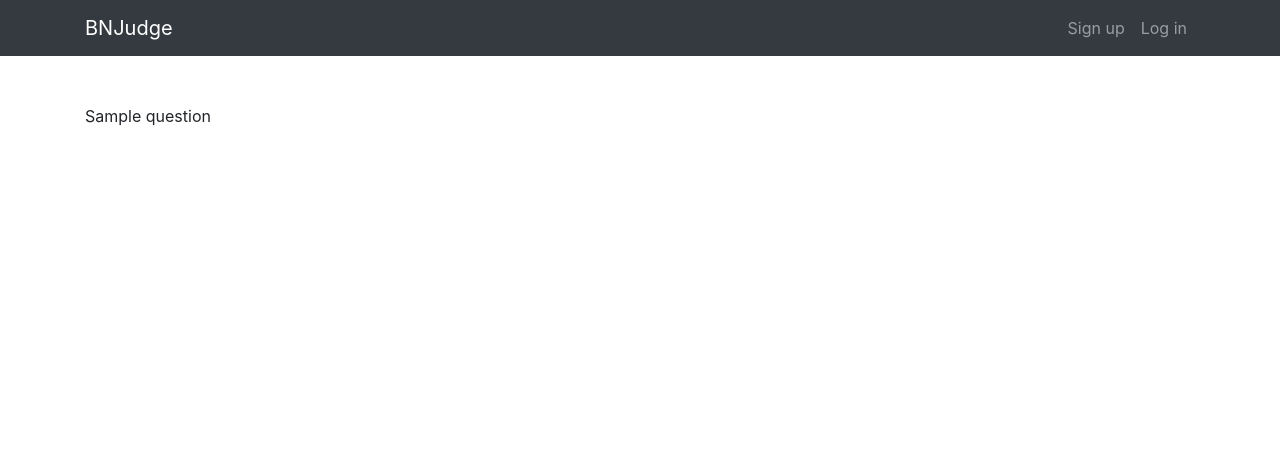
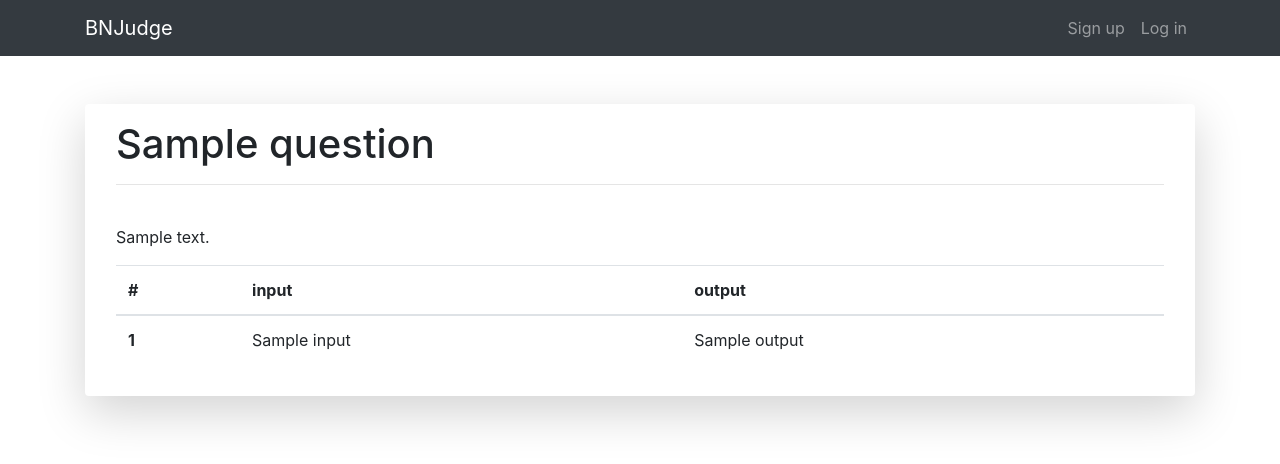
Before and after one commit to bloodnighttw/DjangoJudgeProject, a Django app: template templates/questionRepo/question.html in a window 1280 px wide. Shown: the top 464 px of the page. Run offline with Django 3.2, Linux system fonts and the light colour scheme; the template is opened without the code that fills it: most values are stand-ins (such as "Sample title", 1, 10 or a date in 2020); some libraries are stand-ins or nearby versions.

Commit message:
show visibke io and show with table

```diff
--- a/repo/repos.py
+++ b/repo/repos.py
@@ -22,14 +22,14 @@ q1Test1 = {
 }
 
 q1Test2 = {
-	'title':"test02",
+	'title':"[T401]數學問題",
 	'content':[
 		"Just Test ",
 		"test line2"
 	],
 	'visibleIO':[
 		{
-			'input':"input1",
+			'input':"input1 \n sss",
 			'output':"output2"
 		},
 		{
--- a/repo/views.py
+++ b/repo/views.py
@@ -15,5 +15,5 @@ def question(request,id,title):
 		if repo.get('id') == id:
 			for q in  repo.get('questions'):
 				if q.get('title') == title :
-					return render(request , 'questionRepo/question.html',{'question':q})
+					return render(request , 'questionRepo/question.html',{'question':q,'i':int(0)})
 	return redirect('/index')
--- a/templates/questionRepo/question.html
+++ b/templates/questionRepo/question.html
@@ -1,6 +1,44 @@
 {% extends 'base.html' %}
 
 {% block content %}
+	<div class="shadow-lg p-3 mb-5 bg-white rounded container">
+		<div class="container">
+			<h1>{{question.title}}</h1>
 
-    {{ question.title }}
+
+		<hr></hr>
+		<br>
+
+		{% for content in question.content%}
+		<p>{{content}}</p>
+		{% endfor%}
+
+
+
+		<table class="table">
+		  <thead>
+		    <tr>
+		      <th scope="col">#</th>
+		      <th scope="col">input</th>
+		      <th scope="col">output</th>
+		    </tr>
+		  </thead>
+		  <tbody>
+
+		  	{% for io in question.visibleIO %}
+		    <tr>
+	    	  <th> {{forloop.counter | add:0}}</th>
+		      <td style="white-space: pre-line;">{{ io.input }}</td>
+		      <td style="white-space: pre-line;">{{ io.output }}</td>
+
+		    </tr>
+
+		    {% endfor %}
+
+
+		  </tbody>
+		</table>
+
+		</div>
+	</div>
 {%  endblock %}
```
